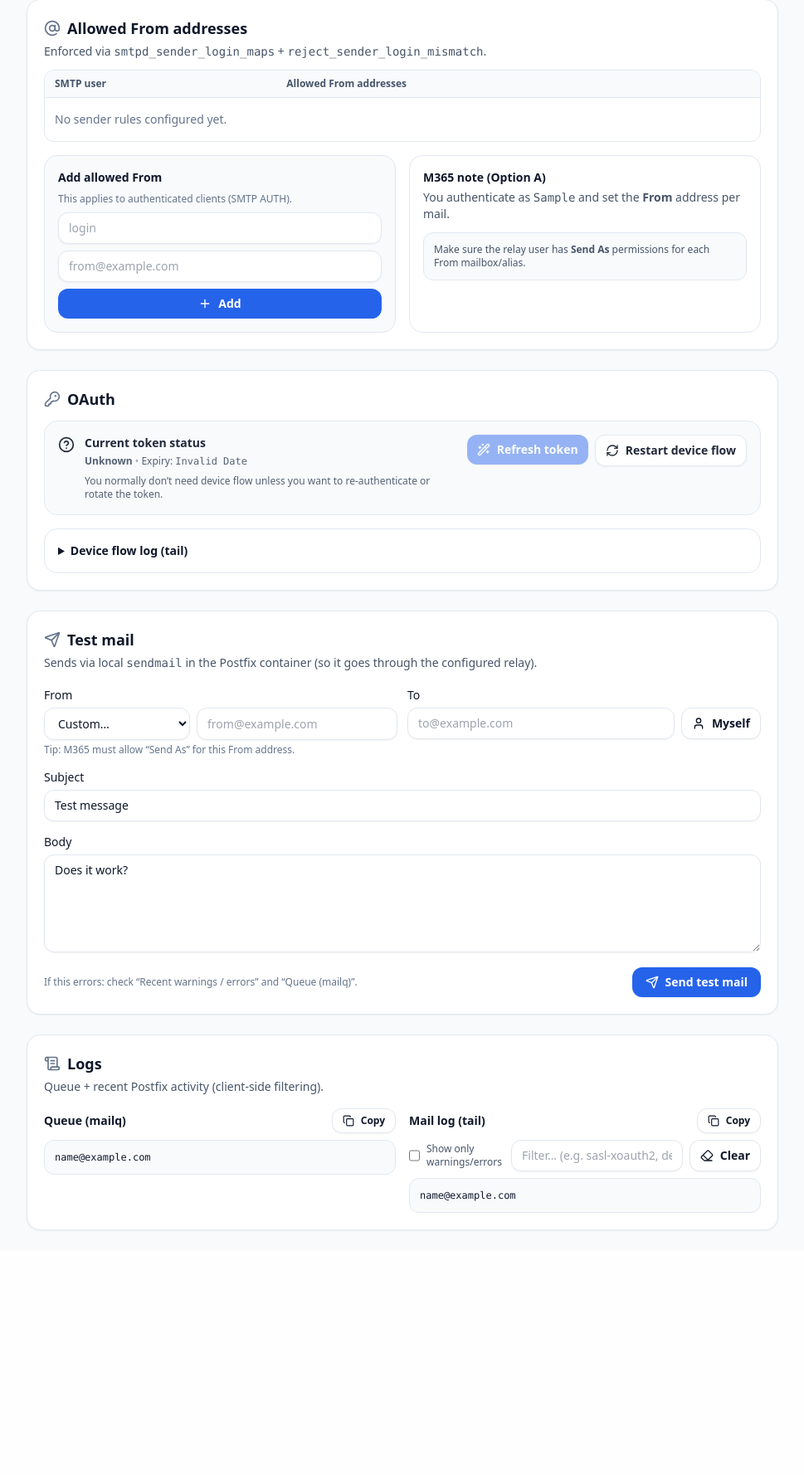
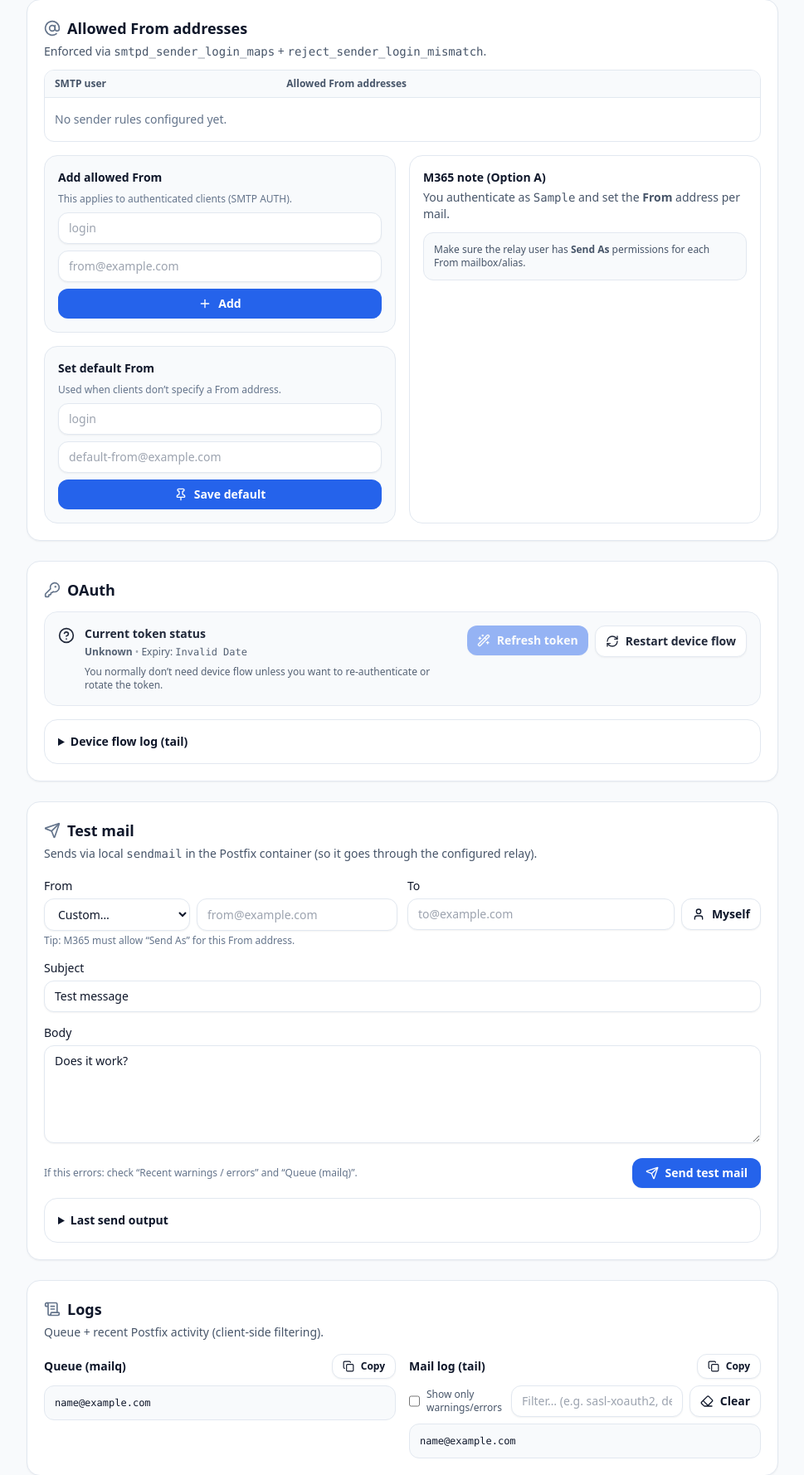
Before and after one commit to LickABrick/simple-m365-relay, a Python web app: template app/templates/index.html in a window 1280 px wide. Shown: the part 1122-2900 px from the top of the page at 83% size, without its empty margins (310-1279 px from the left). Before the commit the page ends 2606 px from the top, so only its background shows below. Run offline with Jinja, Linux system fonts and the light colour scheme; the template is opened without the code that fills it: most values are stand-ins (such as "Sample title", 1, 10 or a date in 2020); some libraries are stand-ins or nearby versions.

Commit message:
ui: ajax default-from + testmail (no page reload)

```diff
--- a/app/templates/index.html
+++ b/app/templates/index.html
@@ -620,6 +620,47 @@
       }
     }
 
+    async function defaultFromNoReload(){
+      const form = document.getElementById('defaultFromForm');
+      if (!form) return;
+      try {
+        const data = new FormData(form);
+        const r = await fetch('/api/from/default', { method: 'POST', body: data });
+        const j = await r.json();
+        if (j && j.ok) {
+          showToast('Saved (not applied). Click Apply Changes.', 'ok');
+          if (typeof j.pending !== 'undefined') syncPendingFromApi(!!j.pending);
+          await refreshSendersSection();
+          await refreshStatus();
+        } else {
+          showToast('Save failed.', 'error');
+        }
+      } catch (e) {
+        showToast('Save failed.', 'error');
+      }
+    }
+
+    async function testmailNoReload(){
+      const form = document.getElementById('testmailForm');
+      if (!form) return;
+      const btn = document.getElementById('testmailBtn');
+      if (btn) btn.disabled = true;
+      try {
+        const data = new FormData(form);
+        const r = await fetch('/api/testmail', { method: 'POST', body: data });
+        const j = await r.json();
+        const out = (j.output || '').trim() || 'ok';
+        const pre = document.getElementById('testmailOut');
+        if (pre) pre.textContent = out;
+        showToast(out.length > 120 ? (out.slice(0,120) + '…') : out, j.level === 'error' ? 'error' : 'ok');
+        await refreshStatus();
+      } catch (e) {
+        showToast('Send test mail failed.', 'error');
+      } finally {
+        if (btn) btn.disabled = false;
+      }
+    }
+
     async function disallowFrom(login, fromAddr){
       try {
         const data = new FormData();
@@ -650,6 +691,9 @@
     function initSendersAjax(){
       const f = document.getElementById('fromAllowForm');
       if (f) f.addEventListener('submit', (e) => { e.preventDefault(); allowFromNoReload(); });
+      const d = document.getElementById('defaultFromForm');
+      if (d) d.addEventListener('submit', (e) => { e.preventDefault(); defaultFromNoReload(); });
+
       // disallow handled via onclick buttons after we render (and initial HTML still has forms, but those will submit normally).
       // To prevent page reload on initial-render disallow forms, intercept submit events in the senders section.
       const container = document.getElementById('senders');
@@ -664,6 +708,11 @@
           disallowFrom(fd.get('login') || '', fd.get('from_addr') || '');
         }, true);
       }
+    }
+
+    function initTestmailAjax(){
+      const t = document.getElementById('testmailForm');
+      if (t) t.addEventListener('submit', (e) => { e.preventDefault(); testmailNoReload(); });
     }
 
     function initOauthAjax(){
@@ -694,6 +743,7 @@
       initOauthAjax();
       initUsersAjax();
       initSendersAjax();
+      initTestmailAjax();
       syncTokenExpiryFromDom();
       applyLogFilter();
     });
@@ -1141,6 +1191,7 @@
           </div>
 
           <div class="mt-4 grid grid-cols-1 gap-4 sm:grid-cols-2">
+            <div class="space-y-4">
               <form id="fromAllowForm" method="post" action="/from/allow" class="space-y-2 rounded-2xl border border-slate-200 bg-slate-50 p-4 dark:border-slate-800 dark:bg-slate-950">
                 <div class="text-sm font-semibold">Add allowed From</div>
                 <div class="text-xs text-slate-500 dark:text-slate-400">This applies to authenticated clients (SMTP AUTH).</div>
@@ -1151,6 +1202,18 @@
                   Add
                 </button>
               </form>
+
+              <form id="defaultFromForm" method="post" action="/from/default" class="space-y-2 rounded-2xl border border-slate-200 bg-slate-50 p-4 dark:border-slate-800 dark:bg-slate-950">
+                <div class="text-sm font-semibold">Set default From</div>
+                <div class="text-xs text-slate-500 dark:text-slate-400">Used when clients don’t specify a From address.</div>
+                <input name="login" placeholder="login" class="mt-2 w-full rounded-xl border border-slate-200 bg-white px-3 py-2 text-sm shadow-sm focus:border-blue-500 focus:outline-none dark:border-slate-800 dark:bg-slate-900" />
+                <input name="from_addr" placeholder="default-from@example.com" class="w-full rounded-xl border border-slate-200 bg-white px-3 py-2 text-sm shadow-sm focus:border-blue-500 focus:outline-none dark:border-slate-800 dark:bg-slate-900" />
+                <button type="submit" class="inline-flex w-full items-center justify-center gap-2 rounded-xl bg-blue-600 px-3 py-2 text-sm font-semibold text-white hover:bg-blue-500">
+                  <i data-lucide="pin" class="h-4 w-4"></i>
+                  Save default
+                </button>
+              </form>
+            </div>
 
             <div class="rounded-2xl border border-slate-200 bg-white p-4 dark:border-slate-800 dark:bg-slate-950">
               <div class="text-sm font-semibold">M365 note (Option A)</div>
@@ -1237,7 +1300,7 @@
           </div>
           <p class="mt-1 text-sm text-slate-600 dark:text-slate-300">Sends via local <span class="mono">sendmail</span> in the Postfix container (so it goes through the configured relay).</p>
 
-          <form method="post" action="/testmail" class="mt-4 grid grid-cols-1 gap-3 sm:grid-cols-2">
+          <form id="testmailForm" method="post" action="/testmail" class="mt-4 grid grid-cols-1 gap-3 sm:grid-cols-2">
             <div class="sm:col-span-1">
               <label class="text-sm font-medium">From</label>
               <div class="mt-1 flex gap-2">
@@ -1271,10 +1334,17 @@
             </div>
             <div class="sm:col-span-2 flex flex-col gap-2 sm:flex-row sm:items-center sm:justify-between">
               <div class="text-xs text-slate-500 dark:text-slate-400">If this errors: check “Recent warnings / errors” and “Queue (mailq)”.</div>
-              <button type="submit" class="inline-flex items-center gap-2 rounded-xl bg-blue-600 px-4 py-2 text-sm font-semibold text-white shadow-sm hover:bg-blue-500">
+              <button id="testmailBtn" type="submit" class="inline-flex items-center gap-2 rounded-xl bg-blue-600 px-4 py-2 text-sm font-semibold text-white shadow-sm hover:bg-blue-500 disabled:cursor-not-allowed disabled:opacity-50">
                 <i data-lucide="send" class="h-4 w-4"></i>
                 Send test mail
               </button>
+            </div>
+
+            <div class="sm:col-span-2">
+              <details class="rounded-2xl border border-slate-200 bg-white p-4 dark:border-slate-800 dark:bg-slate-950">
+                <summary class="cursor-pointer text-sm font-semibold">Last send output</summary>
+                <pre id="testmailOut" class="mono mt-3 max-h-56 overflow-auto rounded-xl border border-slate-200 bg-slate-50 p-3 text-xs dark:border-slate-800 dark:bg-slate-900/40">(none)</pre>
+              </details>
             </div>
           </form>
         </div>
```
Also changed, not shown: app/main.py (+14 -2 lines). Lines whose indentation alone changed are shown as unchanged.
